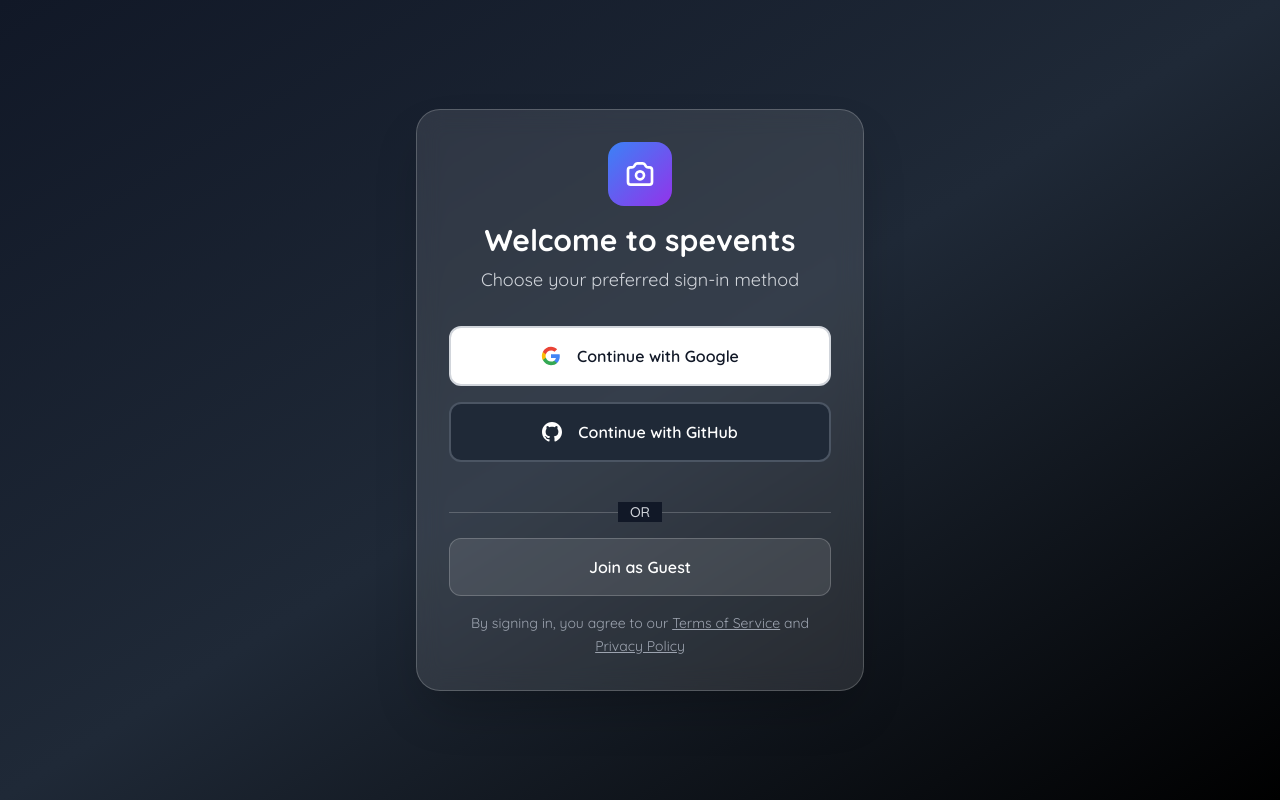
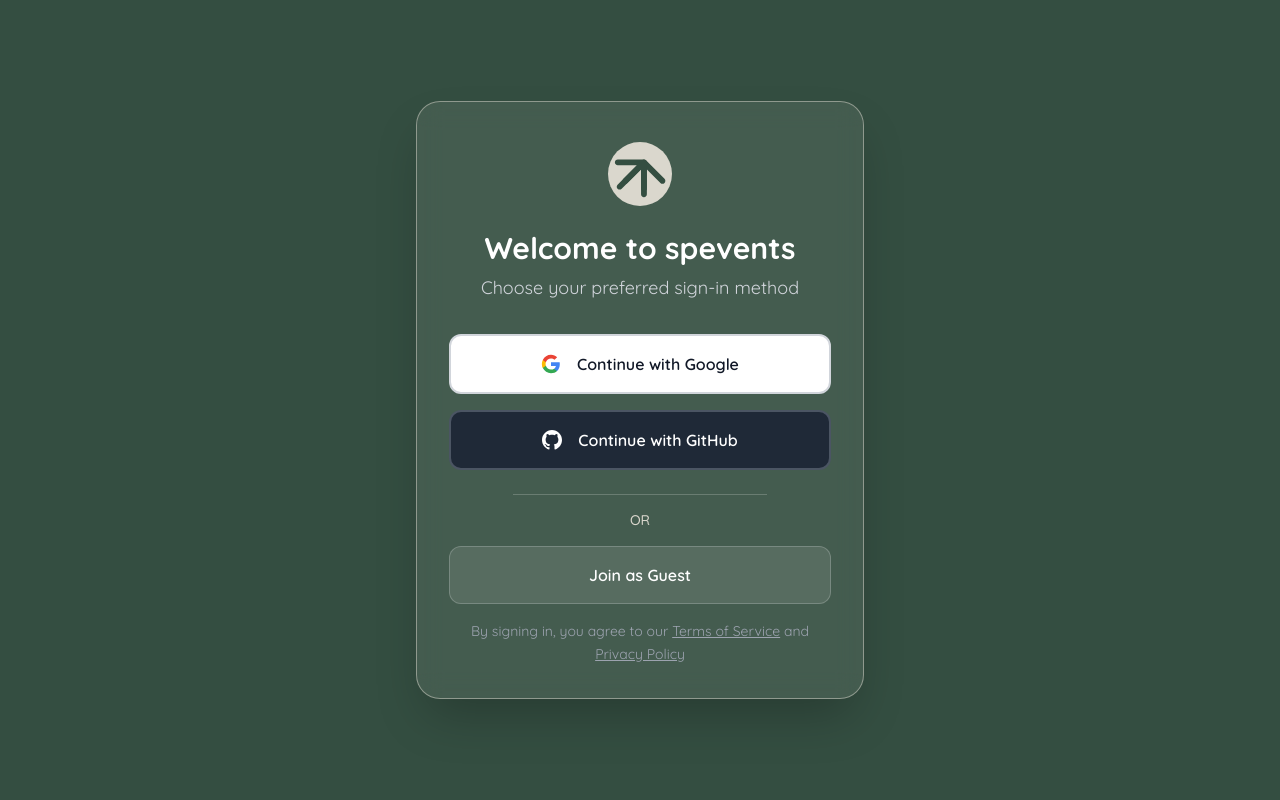
Before and after one commit to spevents/spevents-frontend, a React (Vite) app: page /signin in a window 1280 px wide. Built offline with nearby package versions, Linux system fonts and the light colour scheme; no server answers; a web font is replaced by a local one.

Commit message:
updated sign in page ui

```diff
--- a/src/App.tsx
+++ b/src/App.tsx
@@ -6,11 +6,11 @@ import { AuthGuard } from "./components/auth/AuthGuard";
 import { HostRoutes } from "./pages/HostRoutes/HostRoutes";
 import { GuestRoutes } from "./pages/guest/GuestRoutes";
 import { LandingPage } from "./pages/landing/LandingPage";
-import { SignInPage } from "./components/auth/SignInPage";
 import { isHostDomain, isGuestDomain } from "./components/config/routes";
 import { GuestLanding } from "./pages/guest/GuestLanding";
 import { OnboardingPage } from "./pages/HostRoutes/OnboardingPage";
 import { RouteGuard } from "./components/auth/RouteGuard";
+import { SignInPage } from "./components/auth/SignInPage";
 
 export default function App() {
   const currentDomain = window.location.hostname;
--- a/src/components/auth/AuthGuard.tsx
+++ b/src/components/auth/AuthGuard.tsx
@@ -1,4 +1,5 @@
 // src/components/auth/AuthGuard.tsx
+
 import { useState, useEffect } from "react";
 import { Navigate } from "react-router-dom";
 import { onAuthStateChanged } from "firebase/auth";
@@ -13,17 +14,7 @@ export const AuthGuard = ({ children }: AuthGuardProps) => {
   const [isAuthorized, setIsAuthorized] = useState(false);
   const [isLoading, setIsLoading] = useState(true);
 
-  // Check for auth bypass
-  const BYPASS_AUTH = import.meta.env.VITE_BYPASS_AUTH === "true";
-
   useEffect(() => {
-    if (BYPASS_AUTH) {
-      console.log("Auth bypassed via VITE_BYPASS_AUTH");
-      setIsAuthorized(true);
-      setIsLoading(false);
-      return;
-    }
-
     if (!isHostDomain()) {
       setIsLoading(false);
       return;
@@ -35,7 +26,6 @@ export const AuthGuard = ({ children }: AuthGuardProps) => {
         email: user?.email,
       });
 
-      // Allow any authenticated user (removed email restriction)
       if (user?.email) {
         setIsAuthorized(true);
       } else {
@@ -45,10 +35,9 @@ export const AuthGuard = ({ children }: AuthGuardProps) => {
     });
 
     return () => unsubscribe();
-  }, [BYPASS_AUTH]);
+  }, []);
 
   if (isLoading) {
-    console.log("AuthGuard: Loading...");
     return (
       <div className="min-h-screen flex items-center justify-center bg-gray-900">
         <div className="text-center">
@@ -60,10 +49,8 @@ export const AuthGuard = ({ children }: AuthGuardProps) => {
   }
 
   if (!isAuthorized) {
-    console.log("AuthGuard: Not authorized, redirecting to /");
     return <Navigate to="/" replace />;
   }
 
-  console.log("AuthGuard: Authorized, rendering children");
   return <>{children}</>;
 };
--- a/src/components/auth/SignInPage.tsx
+++ b/src/components/auth/SignInPage.tsx
@@ -8,6 +8,7 @@ import {
 import { useNavigate, Link } from "react-router-dom";
 import { auth } from "../config/firebase";
 import { useAuth } from "./AuthProvider";
+import darkIcon from "../../assets/dark-icon.svg";
 
 export function SignInPage() {
   const [isLoading, setIsLoading] = useState<string | null>(null);
@@ -120,30 +121,12 @@ export function SignInPage() {
   ];
 
   return (
-    <div className="min-h-screen bg-gradient-to-br from-gray-900 via-gray-800 to-black flex items-center justify-center p-4">
+    <div className="min-h-screen bg-sp_darkgreen flex items-center justify-center p-4">
       <div className="w-full max-w-md">
-        <div className="bg-white/10 backdrop-blur-md rounded-3xl p-8 border border-white/20 shadow-2xl">
+        <div className="bg-sp_eggshell/10 backdrop-blur-md rounded-3xl p-8 border border-sp_eggshell/50 shadow-2xl">
           <div className="text-center mb-8">
-            <div className="w-16 h-16 bg-gradient-to-br from-blue-500 to-purple-600 rounded-2xl mx-auto mb-4 flex items-center justify-center">
-              <svg
-                className="w-8 h-8 text-white"
-                fill="none"
-                stroke="currentColor"
-                viewBox="0 0 24 24"
-              >
-                <path
-                  strokeLinecap="round"
-                  strokeLinejoin="round"
-                  strokeWidth={2}
-                  d="M3 9a2 2 0 012-2h.93a2 2 0 001.664-.89l.812-1.22A2 2 0 0110.07 4h3.86a2 2 0 011.664.89l.812 1.22A2 2 0 0018.07 7H19a2 2 0 012 2v9a2 2 0 01-2 2H5a2 2 0 01-2-2V9z"
-                />
-                <path
-                  strokeLinecap="round"
-                  strokeLinejoin="round"
-                  strokeWidth={2}
-                  d="M15 13a3 3 0 11-6 0 3 3 0 016 0z"
-                />
-              </svg>
+            <div className="w-20 h-20  rounded-2xl mx-auto mb-4 flex items-center justify-center">
+              <img src={darkIcon} alt="Spevents Logo" className="w-16 h-16" />
             </div>
             <div className="space-y-2">
               <h1 className="text-3xl font-bold text-white">
@@ -184,13 +167,11 @@ export function SignInPage() {
 
             <div className="pt-6 space-y-4 text-center">
               <div className="relative">
-                <div className="absolute inset-0 flex items-center">
+                <div className="absolute inset-x-16 -translate-y-4 flex items-center">
                   <div className="w-full border-t border-white/20" />
                 </div>
                 <div className="relative flex justify-center text-sm uppercase">
-                  <span className="bg-gray-900 px-3 text-gray-300 font-medium">
-                    Or
-                  </span>
+                  <span className="text-sp_eggshell/100 font-medium">OR</span>
                 </div>
               </div>
 
--- a/src/pages/HostRoutes/EventDashboard.tsx
+++ b/src/pages/HostRoutes/EventDashboard.tsx
@@ -140,7 +140,7 @@ export function EventDashboard() {
   const getStatusColor = (status: Event["status"]) => {
     switch (status) {
       case "active":
-        return "bg-green-100 dark:bg-green-900/30 text-green-800 dark:text-green-400";
+        return "bg-green dark:bg-green-900/30 text-green-800 dark:text-green-400";
       case "ended":
         return "bg-gray-100 dark:bg-gray-700 text-gray-800 dark:text-gray-300";
       default:
--- a/src/pages/landing/Navigation.tsx
+++ b/src/pages/landing/Navigation.tsx
@@ -64,7 +64,7 @@ export function Navigation() {
           {/* Desktop Menu */}
           <div className="hidden md:flex items-center space-x-4">
             <a
-              href="https://github.com/fbablu/spevents"
+              href="https://github.com/spevents/spevents-frontend"
               target="_blank"
               rel="noopener noreferrer"
               className="flex items-center gap-2 px-4 py-2 bg-white/80 hover:bg-white text-DARKGREEN rounded-lg transition-colors"
@@ -109,7 +109,7 @@ export function Navigation() {
           >
             <div className="px-6 py-4 space-y-4">
               <a
-                href="https://github.com/fbablu/spevents"
+                href="https://github.com/spevents/spevents-frontend"
                 target="_blank"
                 rel="noopener noreferrer"
                 className="flex items-center gap-2 p-3 bg-white/80 hover:bg-white text-DARKGREEN rounded-lg transition-colors"
--- a/tailwind.config.js
+++ /dev/null
@@ -1,67 +0,0 @@
-// tailwind.config.js
-/** @type {import('tailwindcss').Config} */
-module.exports = {
-  darkMode: ["class"],
-  content: ["./src/**/*.{js,jsx,ts,tsx}", "./public/index.html"],
-  theme: {
-    extend: {
-      colors: {
-        EGGSHELL: "#dad7cd",
-        LIGHTGREEN: "#a3b18a",
-        GREEN: "#3a5a40",
-        MIDGREEN: "#588157",
-        DARKGREEN: "#344e41",
-
-        background: "hsl(var(--background))",
-        foreground: "hsl(var(--foreground))",
-        card: {
-          DEFAULT: "hsl(var(--card))",
-          foreground: "hsl(var(--card-foreground))",
-        },
-        popover: {
-          DEFAULT: "hsl(var(--popover))",
-          foreground: "hsl(var(--popover-foreground))",
-        },
-        primary: {
-          DEFAULT: "hsl(var(--primary))",
-          foreground: "hsl(var(--primary-foreground))",
-        },
-        secondary: {
-          DEFAULT: "hsl(var(--secondary))",
-          foreground: "hsl(var(--secondary-foreground))",
-        },
-        muted: {
-          DEFAULT: "hsl(var(--muted))",
-          foreground: "hsl(var(--muted-foreground))",
-        },
-        accent: {
-          DEFAULT: "hsl(var(--accent))",
-          foreground: "hsl(var(--accent-foreground))",
-        },
-        destructive: {
-          DEFAULT: "hsl(var(--destructive))",
-          foreground: "hsl(var(--destructive-foreground))",
-        },
-        border: "hsl(var(--border))",
-        input: "hsl(var(--input))",
-        ring: "hsl(var(--ring))",
-        chart: {
-          1: "hsl(var(--chart-1))",
-          2: "hsl(var(--chart-2))",
-          3: "hsl(var(--chart-3))",
-          4: "hsl(var(--chart-4))",
-          5: "hsl(var(--chart-5))",
-        },
-      },
-      fontFamily: {
-        sans: ["Quicksand", "sans-serif"],
-      },
-      borderRadius: {
-        lg: "var(--radius)",
-        md: "calc(var(--radius) - 2px)",
-        sm: "calc(var(--radius) - 4px)",
-      },
-    },
-  },
-  plugins: [require("tailwindcss-animate")],
-};
--- /dev/null
+++ b/tailwind.config.ts
@@ -0,0 +1,73 @@
+// tailwind.config.ts
+/** @type {import('tailwindcss').Config} */
+const palette = {
+  sp_eggshell: "#dad7cd",
+  sp_lightgreen: "#a3b18a",
+  sp_green: "#3a5a40",
+  sp_midgreen: "#588157",
+  sp_darkgreen: "#344e41",
+};
+
+module.exports = {
+  darkMode: ["class"],
+  content: ["./src/**/*.{js,jsx,ts,tsx}", "./public/index.html"],
+  theme: {
+    extend: {
+      colors: {
+        ...palette,
+        background: palette.sp_eggshell,
+        foreground: palette.sp_darkgreen,
+
+        card: {
+          DEFAULT: "#ffffff",
+          foreground: palette.sp_darkgreen,
+        },
+        popover: {
+          DEFAULT: "#ffffff",
+          foreground: palette.sp_darkgreen,
+        },
+        primary: {
+          DEFAULT: palette.sp_green,
+          foreground: palette.sp_eggshell,
+        },
+        secondary: {
+          DEFAULT: palette.sp_lightgreen,
+          foreground: palette.sp_darkgreen,
+        },
+        muted: {
+          DEFAULT: palette.sp_lightgreen,
+          foreground: palette.sp_midgreen,
+        },
+        accent: {
+          DEFAULT: palette.sp_midgreen,
+          foreground: palette.sp_eggshell,
+        },
+        destructive: {
+          DEFAULT: "#ef4444",
+          foreground: "#ffffff",
+        },
+        border: palette.sp_lightgreen,
+        input: palette.sp_lightgreen,
+        ring: palette.sp_green,
+
+        chart: {
+          1: palette.sp_green,
+          2: palette.sp_midgreen,
+          3: palette.sp_lightgreen,
+          4: palette.sp_darkgreen,
+          5: palette.sp_eggshell,
+        },
+      },
+
+      fontFamily: {
+        sans: ["Quicksand", "sans-serif"],
+      },
+      borderRadius: {
+        lg: "var(--radius)",
+        md: "calc(var(--radius) - 2px)",
+        sm: "calc(var(--radius) - 4px)",
+      },
+    },
+  },
+  plugins: [require("tailwindcss-animate")],
+};
```
Also changed, not shown: index.html (+9 -8 lines), src/components/auth/LoginPage.tsx (deleted, +0 -94 lines), src/pages/landing/LandingPage.tsx (+28 -26 lines), src/pages/landing/minis/ProductPage.tsx (+12 -12 lines), src/services/auth.ts (+22 -47 lines).
